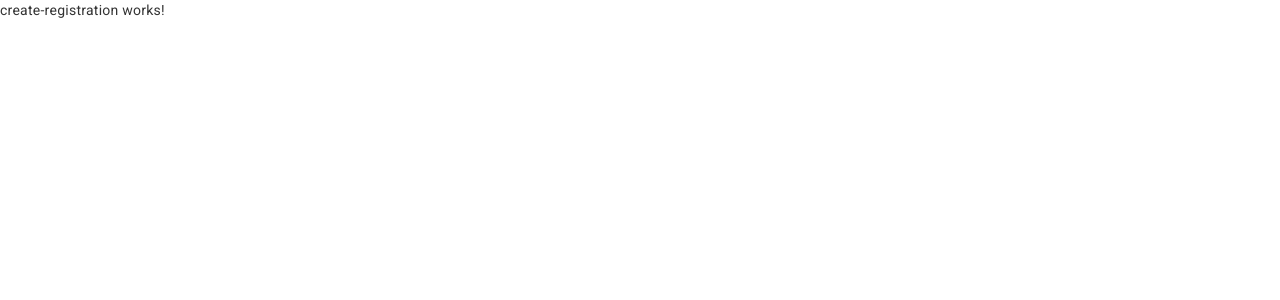
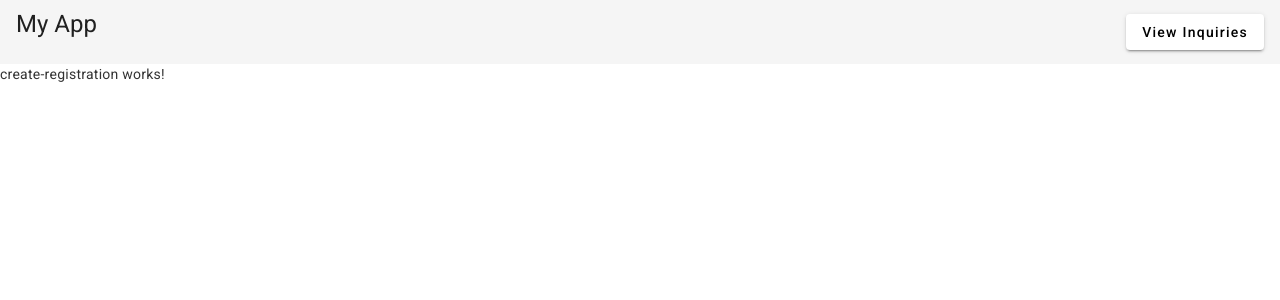
Before and after one commit to malcolmolatunj/AngularCRUD, an Angular app in the folder AngularCRUD/: page / in a window 1280 px wide. Shown: the top 300 px of the page. Built offline with nearby package versions, Linux system fonts and the light colour scheme.

Commit message:
added header

```diff
--- a/AngularCRUD/src/app/app.component.html
+++ b/AngularCRUD/src/app/app.component.html
@@ -1 +1,6 @@
+<mat-toolbar>
+  <h1>My App</h1>
+  <span class="example-spacer"></span>
+  <button routerLink="list" mat-raised-button>View Inquiries</button>
+</mat-toolbar>
 <router-outlet></router-outlet>
--- a/AngularCRUD/src/app/app.component.scss
+++ b/AngularCRUD/src/app/app.component.scss
@@ -0,0 +1,3 @@
+.example-spacer {
+  flex: 1 1 auto;
+}
--- a/AngularCRUD/src/app/material/material.module.ts
+++ b/AngularCRUD/src/app/material/material.module.ts
@@ -1,12 +1,12 @@
 import { NgModule } from '@angular/core';
-import { CommonModule } from '@angular/common';
+import { MatToolbarModule } from '@angular/material/toolbar';
+import { MatIconModule } from '@angular/material/icon';
+import { MatButtonModule } from '@angular/material/button';
 
-
+const modules = [MatToolbarModule, MatIconModule, MatButtonModule];
 
 @NgModule({
-  declarations: [],
-  imports: [
-    CommonModule
-  ]
+  exports: [modules],
+  imports: [modules],
 })
-export class MaterialModule { }
+export class MaterialModule {}
```
